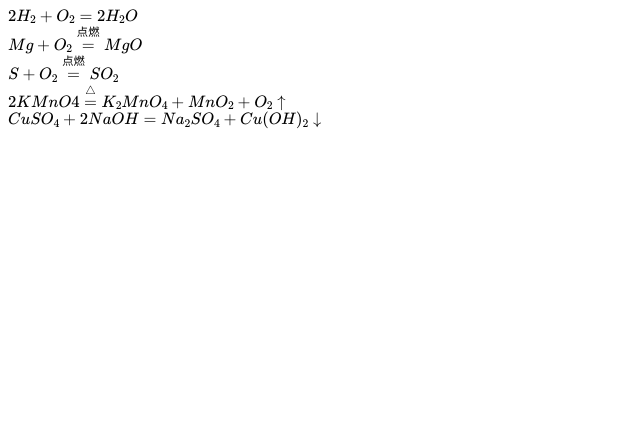
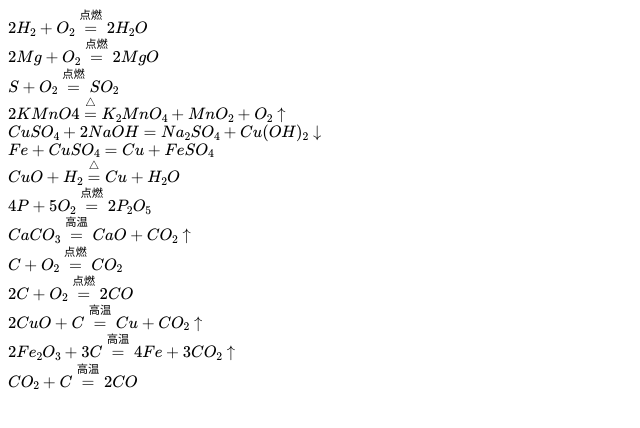
Before and after one commit to jianwenchen/baobao, a plain HTML site: page index.html in a window 1280 px wide. Shown: the whole page, without its empty margins (0-640 px from the left). Drawn offline with nearby package versions, Linux system fonts and the light colour scheme.

Commit message:
index modified

```diff
--- a/index.html
+++ b/index.html
@@ -16,9 +16,9 @@
     </head>
     <body>
 
-        $2H_2 + O_2 = 2H_2O$
+        $2H_2 + O_2 \overset{点燃}= 2H_2O$
 <br />
-        $Mg + O_2 \overset{点燃}= MgO$
+        $2Mg + O_2 \overset{点燃}= 2MgO$
 
 <br />
 
@@ -31,5 +31,43 @@ $2KMnO4 \overset{\bigtriangleup}= K_2MnO_4 + MnO_2 + O_2\uparrow$
 <br />
 
 $CuSO_4 + 2NaOH = Na_2SO_4 + Cu(OH)_2\downarrow$
+
+<br />
+
+$Fe + CuSO_4 = Cu + FeSO_4$
+
+<br />
+
+$CuO + H_2 \overset{\bigtriangleup}= Cu + H_2O$
+
+<br/>
+
+$4P + 5O_2 \overset{点燃}= 2P_2O_5$
+
+<br/>
+
+$CaCO_3 \overset{高温}= CaO + CO_2\uparrow$
+
+<br/>
+
+$C + O_2 \overset{点燃}= CO_2$
+
+<br/>
+
+$2C + O_2 \overset{点燃}= 2CO$
+
+<br/>
+
+$2CuO + C \overset{高温}= Cu + CO_2\uparrow$
+
+<br/>
+
+$2Fe_2O_3 + 3C \overset{高温}= 4Fe + 3CO_2\uparrow$
+
+<br/>
+
+$CO_2 + C \overset{高温}= 2CO$
+
+
     </body>
 </html>
```
